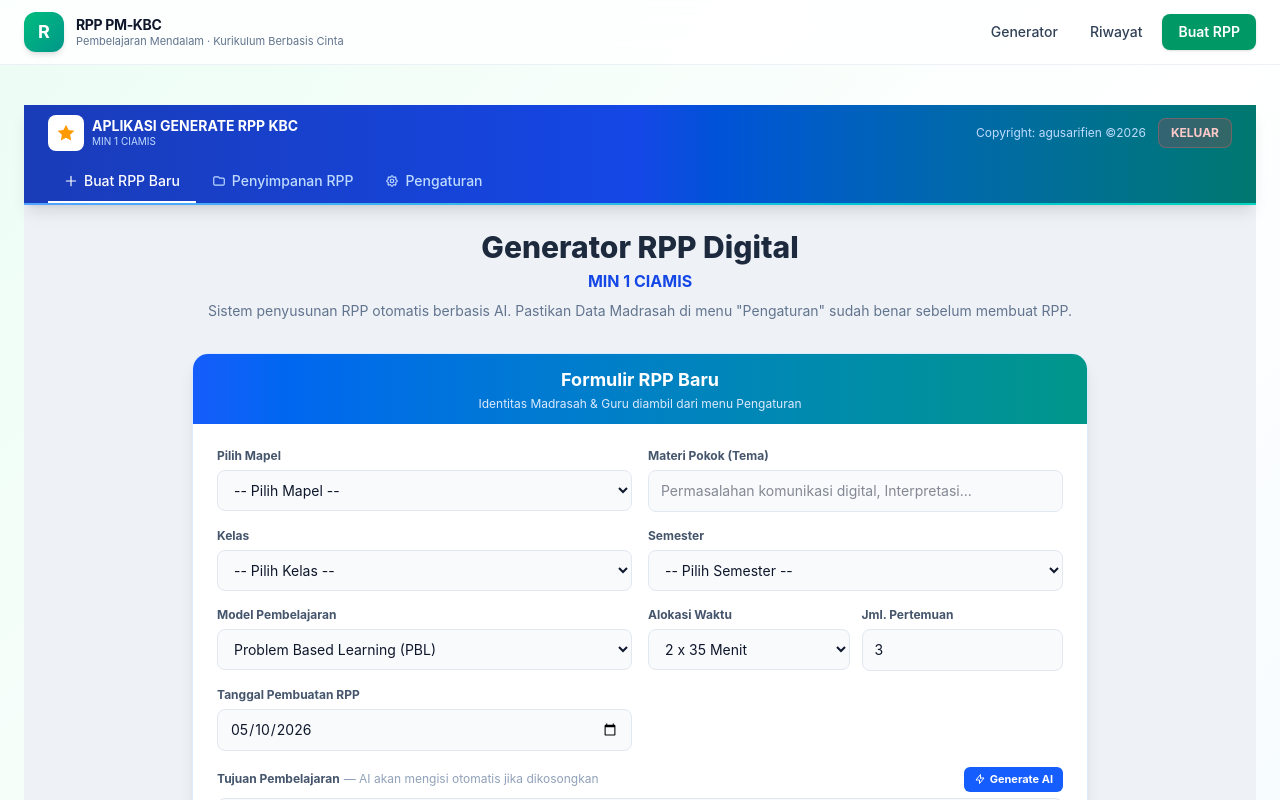
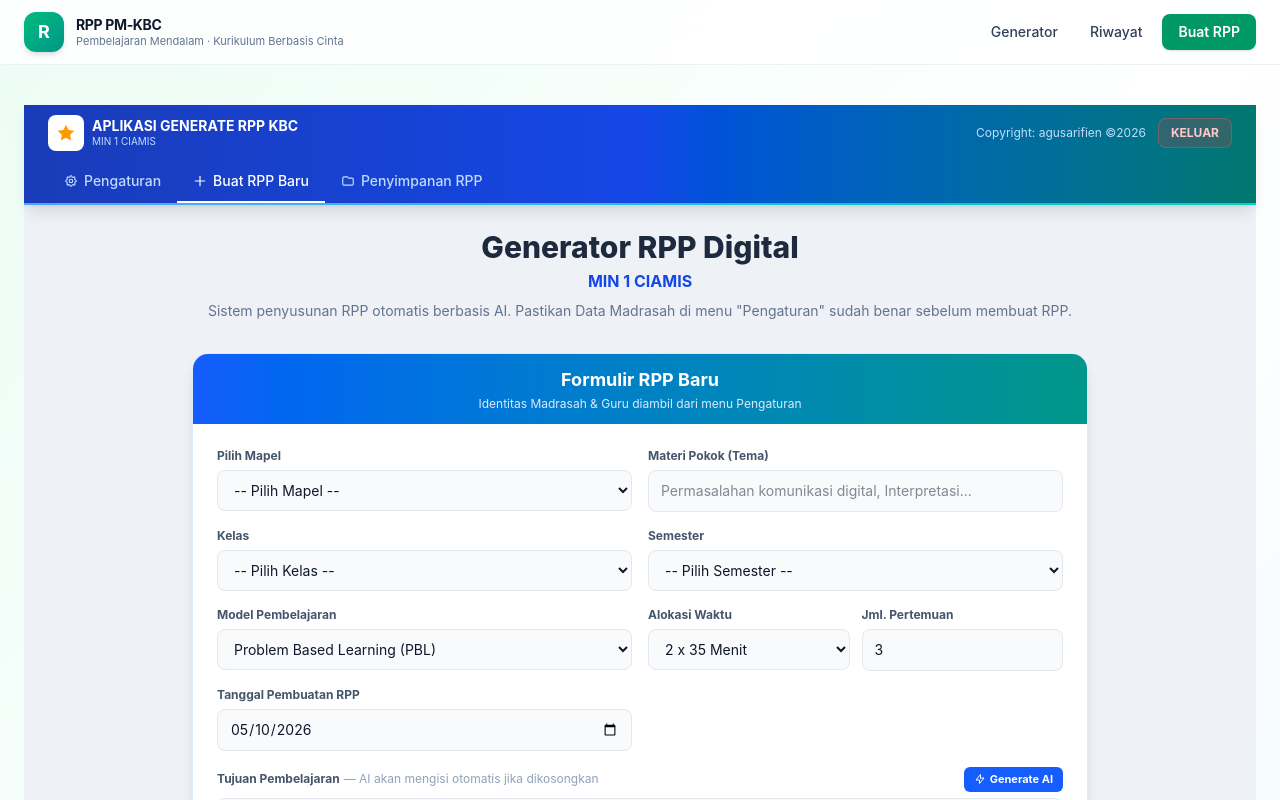
Before and after one commit to rpp-min1ciamis/rpp-pm-kbc, a Next.js app: page /dashboard in a window 1280 px wide. Shown: the top 800 px of the page. Built offline with nearby package versions, Linux system fonts and the light colour scheme; sample sign-in values are in the browser's storage.

Commit message:
Update layout.tsx

```diff
--- a/src/app/dashboard/layout.tsx
+++ b/src/app/dashboard/layout.tsx
@@ -75,9 +75,9 @@ export default function DashboardLayout({
   }
 
   const tabs = [
+    { href: "/pengaturan", label: "Pengaturan", icon: "gear" },
     { href: "/dashboard", label: "Buat RPP Baru", icon: "plus" },
     { href: "/riwayat", label: "Penyimpanan RPP", icon: "folder" },
-    { href: "/pengaturan", label: "Pengaturan", icon: "gear" },
   ];
 
   function handleLogout() {
```
